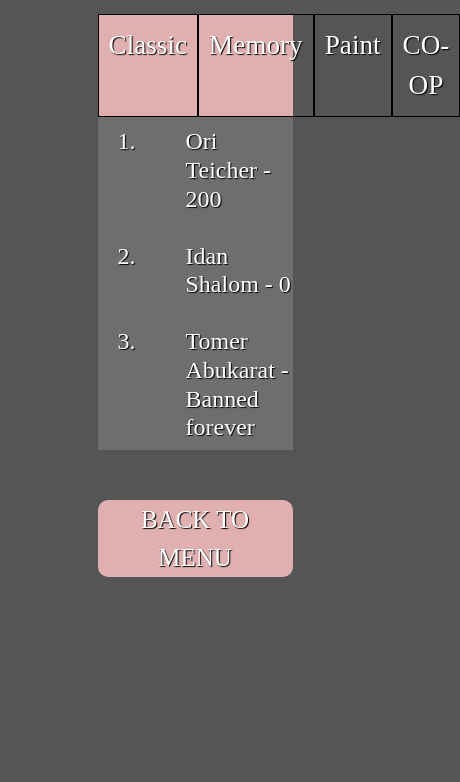
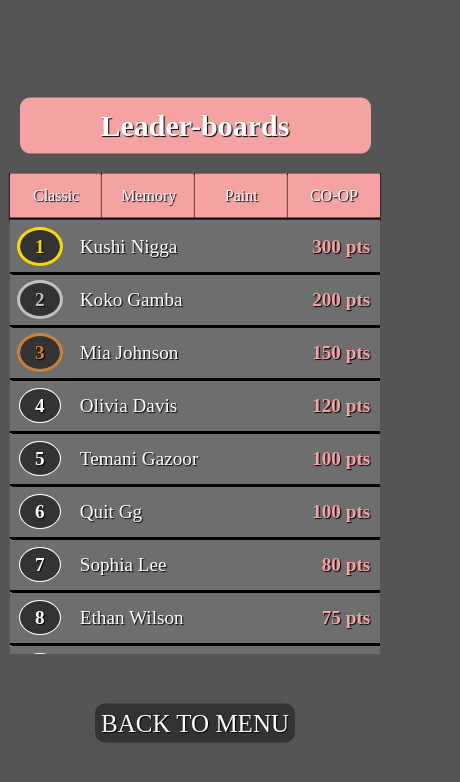
Before and after one commit to BeBo1337/PixelPaint, a React (Vite) app: page /gameover in a window 390 px wide. Both pictures are taken after a click on the button "SCOREBOARD". Shown: the top 782 px of the page, 460 px wide, since content can reach past the window. Built offline with nearby package versions, Linux system fonts and the light colour scheme; a web font is replaced by a local one.

Commit message:
score board ui

```diff
--- a/src/assets/Scoreboard.scss
+++ b/src/assets/Scoreboard.scss
@@ -1,6 +1,17 @@
-$logoColor: #e0b0b0;
-
+$logoColor: rgb(244, 162, 162);
 .scoreboard-container {
+    transform: translateY(10%);
+    .leaderboards-header {
+        margin: 30px 0px;
+        color: rgb(255, 255, 255);
+        text-shadow: 1px 1px 1px rgb(0, 0, 0);
+        font-weight: 900;
+        margin-bottom: 20px;
+        min-width: fit-content;
+        background-color: $logoColor;
+        padding: 10px;
+        border-radius: 10px;
+    }
     width: 50vw;
     display: flex;
     flex-direction: column;
@@ -8,20 +19,23 @@ $logoColor: #e0b0b0;
     align-items: center;
     justify-content: center;
     margin: auto;
-    height: 70vh;
+    height: 80vh;
     .gamemodes-container {
         width: 100%;
-        background-color: $logoColor;
         display: flex;
         font-size: 1.7em;
         color: white;
+        background-color: #6e6e6e;
         text-shadow: 1px 1px 1px black;
         justify-content: stretch;
         div {
+            background-color: $logoColor;
+            min-width: 50px;
             width: 100%;
             text-align: center;
             padding: 10px;
-            border: 1px solid black;
+            box-shadow: 0px 0px 1px 1px black;
+            border-bottom: 2px solid black;
             &:hover {
                 cursor: pointer;
                 background-color: lightcoral;
@@ -31,6 +45,7 @@ $logoColor: #e0b0b0;
     button {
         border-radius: 10px;
         border: none;
+        background-color: #333;
         &:hover {
             scale: 1.05;
             box-shadow: 0px 0px 0px black;
@@ -38,28 +53,90 @@ $logoColor: #e0b0b0;
         margin-top: 50px;
     }
     .players-stats-container {
+        scrollbar-width: thin;
+        scrollbar-color: transparent transparent;
+
+        &::-webkit-scrollbar {
+            width: 6px;
+            background-color: transparent;
+        }
+
+        &::-webkit-scrollbar-thumb {
+            background-color: transparent;
+        }
+
+        &:hover::-webkit-scrollbar-thumb {
+            background-color: rgba(0, 0, 0, 0.3);
+            border-radius: 3px;
+        }
+        width: 400px;
+        overflow: auto;
         background-color: #6e6e6e;
-        display: flex;
+        display: grid;
+        grid-template-columns: 1fr;
+        grid-template-rows: repeat(auto-fit, 1fr);
         width: 100%;
-        flex-direction: column;
-        gap: 20px;
-        padding-top: 10px;
+        margin: 0px;
         .player-stats {
-            padding-left: 20px;
+            position: static;
             display: flex;
+            box-shadow: 2px 2px 0px black;
             align-items: center;
             width: 100%;
             color: white;
             text-shadow: 1px 1px 1px black;
-            justify-content: space-evenly;
+            padding: 10px;
+            .left-content {
+                display: flex;
+                align-items: center;
+            }
             h1 {
                 width: 100%;
+                margin: 0;
                 display: flex;
-                gap: 50px;
-                font-size: 1.5em;
+                gap: 20px;
+                font-size: 1.7em;
+                font-weight: 600;
+                align-items: center;
+                justify-content: space-between;
+                span:nth-child(1) {
+                    padding: 5px 20px;
+                    width: 50px;
+                    display: flex;
+                    justify-content: center;
+                    border-radius: 50%;
+                    background-color: #333;
+                }
+                span:nth-child(2) {
+                    padding-left: 20px;
+                    font-weight: 500;
+                }
+                p {
+                    margin: 0;
+                    color: $logoColor;
+                }
             }
         }
     }
+}
+
+.gold {
+    outline: 3px solid gold;
+    color: gold;
+}
+
+.silver {
+    outline: 3px solid silver;
+    color: silver;
+}
+
+.bronze {
+    outline: 3px solid #cd7f32;
+    color: #cd7f32;
+}
+
+.white {
+    outline: 1px solid rgb(255, 255, 255);
 }
 
 .menu-btn {
@@ -70,3 +147,74 @@ $logoColor: #e0b0b0;
     text-shadow: 1px 1px 1px black;
     border-radius: 30px;
 }
+
+@media (max-width: 768px) {
+    .scoreboard-container {
+        width: 95vw;
+        .leaderboards-header {
+            font-size: 30px;
+            width: 90vw;
+            text-align: center;
+            word-break: break-all;
+            min-width: fit-content;
+        }
+        .gamemodes-container {
+            width: 100%;
+            display: flex;
+            font-size: 1em;
+            color: white;
+            background-color: #6e6e6e;
+            text-shadow: 1px 1px 1px black;
+            justify-content: stretch;
+            div {
+                background-color: $logoColor;
+                min-width: 50px;
+                width: 100%;
+                text-align: center;
+                padding: 10px;
+                box-shadow: 0px 0px 1px 1px black;
+                border-bottom: 2px solid black;
+                &:hover {
+                    cursor: pointer;
+                    background-color: lightcoral;
+                }
+            }
+        }
+        .players-stats-container {
+            width: 400px;
+            overflow: auto;
+            background-color: #6e6e6e;
+            display: grid;
+            grid-template-columns: 1fr;
+            grid-template-rows: repeat(auto-fit, 1fr);
+            width: 100%;
+            margin: 0px;
+            .player-stats {
+                position: static;
+                outline: 1px solid black;
+                display: flex;
+                align-items: center;
+                width: 100%;
+                color: white;
+                text-shadow: 1px 1px 1px black;
+                padding: 10px;
+                .left-content {
+                    display: flex;
+                    align-items: center;
+                }
+                h1 {
+                    font-size: 1.2em;
+                    span:nth-child(1) {
+                        padding: 5px 20px;
+                        width: 20px;
+                    }
+
+                    p {
+                        margin: 0;
+                        color: $logoColor;
+                    }
+                }
+            }
+        }
+    }
+}
--- a/src/components/Scoreboard.tsx
+++ b/src/components/Scoreboard.tsx
@@ -2,14 +2,45 @@ import React from 'react'
 import { useNavigate } from 'react-router-dom'
 import '../assets/Scoreboard.scss'
 import '../assets/GameOverPage.scss'
+
+const playersData = [
+    { name: 'Koko Gamba', score: 200 },
+    { name: 'Kushi Nigga', score: 300 },
+    { name: 'Temani Gazoor', score: 100 },
+    { name: 'Quit Gg', score: 100 },
+    { name: 'Mia Johnson', score: 150 },
+    { name: 'Alex Thompson', score: 50 },
+    { name: 'Sophia Lee', score: 80 },
+    { name: 'Ethan Wilson', score: 75 },
+    { name: 'Olivia Davis', score: 120 }
+]
+
 export default function Scoreboard() {
     const navigate = useNavigate()
+
     const handleBackToMenuClick = () => {
         navigate('/')
     }
+
+    const getPlayerColor = (idx: number) => {
+        switch (idx) {
+            case 0:
+                return 'gold'
+            case 1:
+                return 'silver'
+            case 2:
+                return 'bronze'
+            default:
+                return 'white'
+        }
+    }
+
+    const sortedPlayersData = playersData.sort((a, b) => b.score - a.score)
+
     return (
         <>
             <section className="scoreboard-container">
+                <h1 className="leaderboards-header">Leader-boards</h1>
                 <div className="gamemodes-container">
                     <div className="classic">Classic</div>
                     <div className="memory">Memory</div>
@@ -17,21 +48,21 @@ export default function Scoreboard() {
                     <div className="co-op">CO-OP</div>
                 </div>
                 <div className="players-stats-container">
-                    <div className="player-stats">
-                        <h1>
-                            <span>1.</span> <span>Ori Teicher - 200</span>
-                        </h1>
-                    </div>
-                    <div className="player-stats">
-                        <h1>
-                            <span>2.</span> <span>Idan Shalom - 0</span>
-                        </h1>
-                    </div>
-                    <div className="player-stats">
-                        <h1>
-                            <span>3.</span> Tomer Abukarat - Banned forever
-                        </h1>
-                    </div>
+                    {sortedPlayersData.map((player, idx) => (
+                        <>
+                            <div className={`player-stats`} key={idx}>
+                                <h1>
+                                    <div className="left-content">
+                                        <span className={getPlayerColor(idx)}>
+                                            {idx + 1}
+                                        </span>
+                                        <span>{`${player.name}`}</span>
+                                    </div>
+                                    <p>{`${player.score} pts`}</p>
+                                </h1>
+                            </div>
+                        </>
+                    ))}
                 </div>
                 <button className="menu-btn" onClick={handleBackToMenuClick}>
                     BACK TO MENU
--- a/src/db/models/ScoreOptions.ts
+++ /dev/null
@@ -1,6 +0,0 @@
-interface IScoreOptions {
-    pageSize: number
-    orderBy?: string
-}
-
-export default IScoreOptions
```
Also changed, not shown: src/db/connection/ConnectionService.ts (deleted, +0 -47 lines), src/db/models/ScoreModel.ts (deleted, +0 -7 lines).
